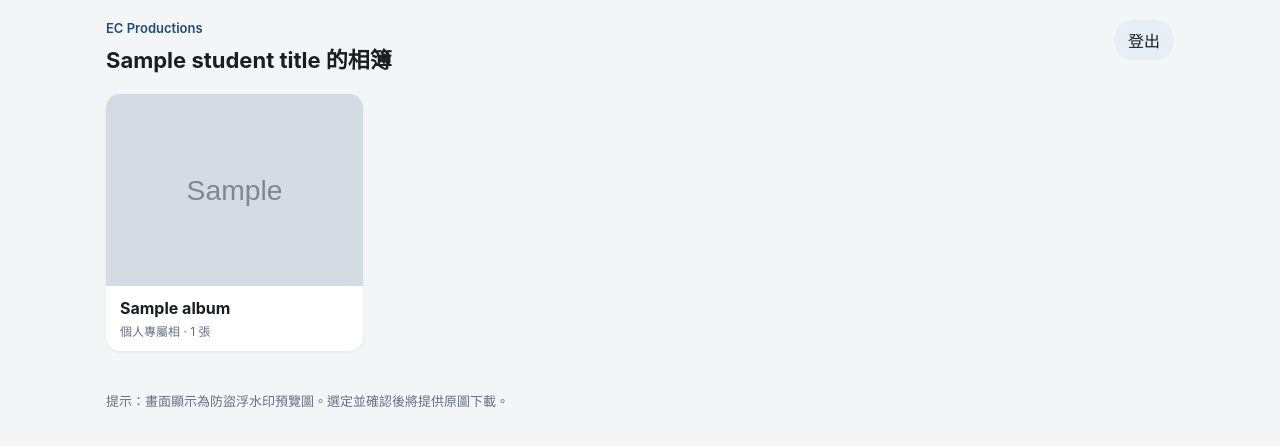
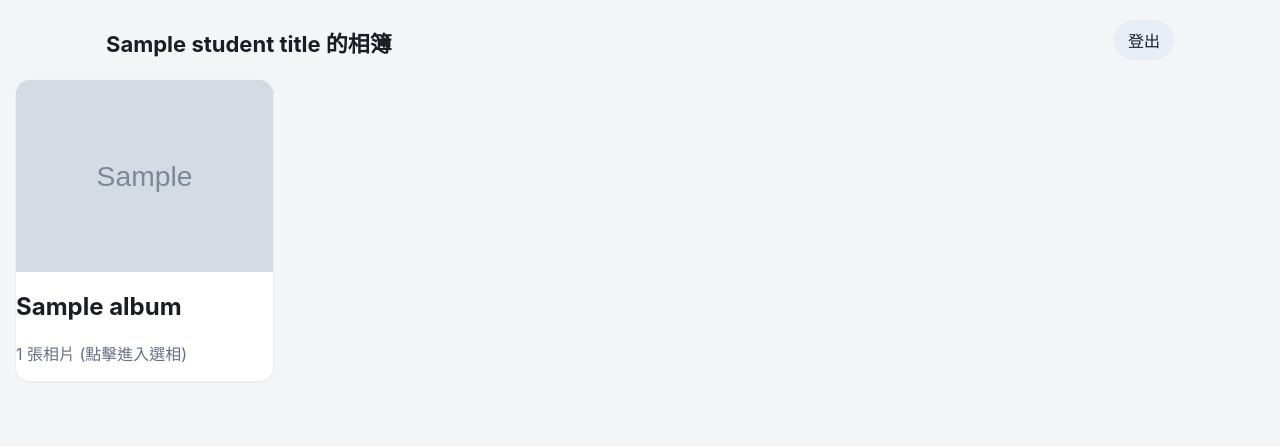
Before and after one commit to ECProductions-HK/ec-portal, a FastAPI app: template parent_portal/templates/gallery.html in a window 1280 px wide. Shown: the top 446 px of the page. Run offline with FastAPI, Linux system fonts and the light colour scheme; the template is opened without the code that fills it: most values are stand-ins (such as "Sample title", 1, 10 or a date in 2020); grey boxes marked "Sample" are stand-in pictures.

Commit message:
Add files via upload

```diff
--- a/parent_portal/templates/gallery.html
+++ b/parent_portal/templates/gallery.html
@@ -3,32 +3,31 @@
 <head>
   <meta charset="utf-8"/>
   <meta name="viewport" content="width=device-width, initial-scale=1"/>
-  <title>我的相簿 · EC Productions</title>
+  <title>{{ student_title }} 的相簿 · EC Productions</title>
   <link rel="stylesheet" href="/static/style.css"/>
 </head>
 <body>
   <header class="bar">
-    <div>
-      <p class="brand">EC Productions</p>
     <h1>{{ student_title }} 的相簿</h1>
-    </div>
-    <form method="post" action="/logout"><button type="submit">登出</button></form>
+    <form action="/logout" method="post"><button type="submit" class="btn-link">登出</button></form>
   </header>
-  <section class="grid">
+  <main class="container" style="max-width: 1100px;">
+    <div class="grid">
       {% for a in albums %}
-    <a class="card" href="/gallery/{{ a.id }}">
+      <!-- 這裡就是關鍵！一定要連到 /gallery/album_id 才會進入選相畫面 -->
+      <a href="/gallery/{{ a.id }}" class="card album-card">
         {% if a.cover %}
-      <img src="{{ a.cover }}" alt=""/>
+        <img src="{{ a.cover }}" alt="{{ a.title }}" loading="lazy"/>
         {% else %}
-      <div class="empty">未有相片</div>
+        <div style="aspect-ratio:1/1; display:flex; align-items:center; justify-content:center; background:#eaecf0;" class="muted">無相片</div>
         {% endif %}
-      <div class="info">
-        <strong>{{ a.title }}</strong>
-        <span>{{ "團體／活動相" if a.is_group else "個人專屬相" }} · {{ a.count }} 張</span>
+        <div class="album-info">
+          <h2>{{ a.title }}</h2>
+          <p class="muted">{{ a.count }} 張相片 (點擊進入選相)</p>
         </div>
       </a>
       {% endfor %}
-  </section>
-  <p class="footnote">提示：畫面顯示為防盜浮水印預覽圖。選定並確認後將提供原圖下載。</p>
+    </div>
+  </main>
 </body>
 </html>
```
Lines whose indentation alone changed are shown as unchanged.
